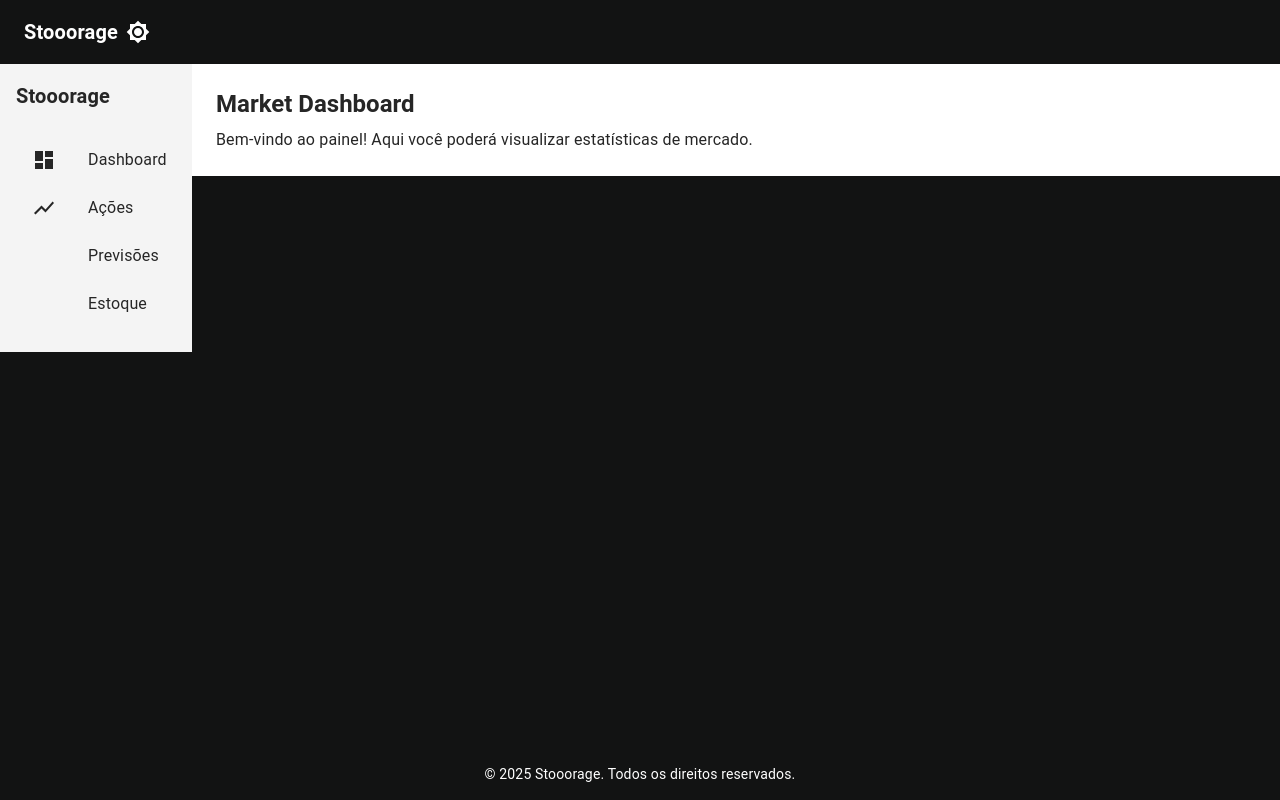
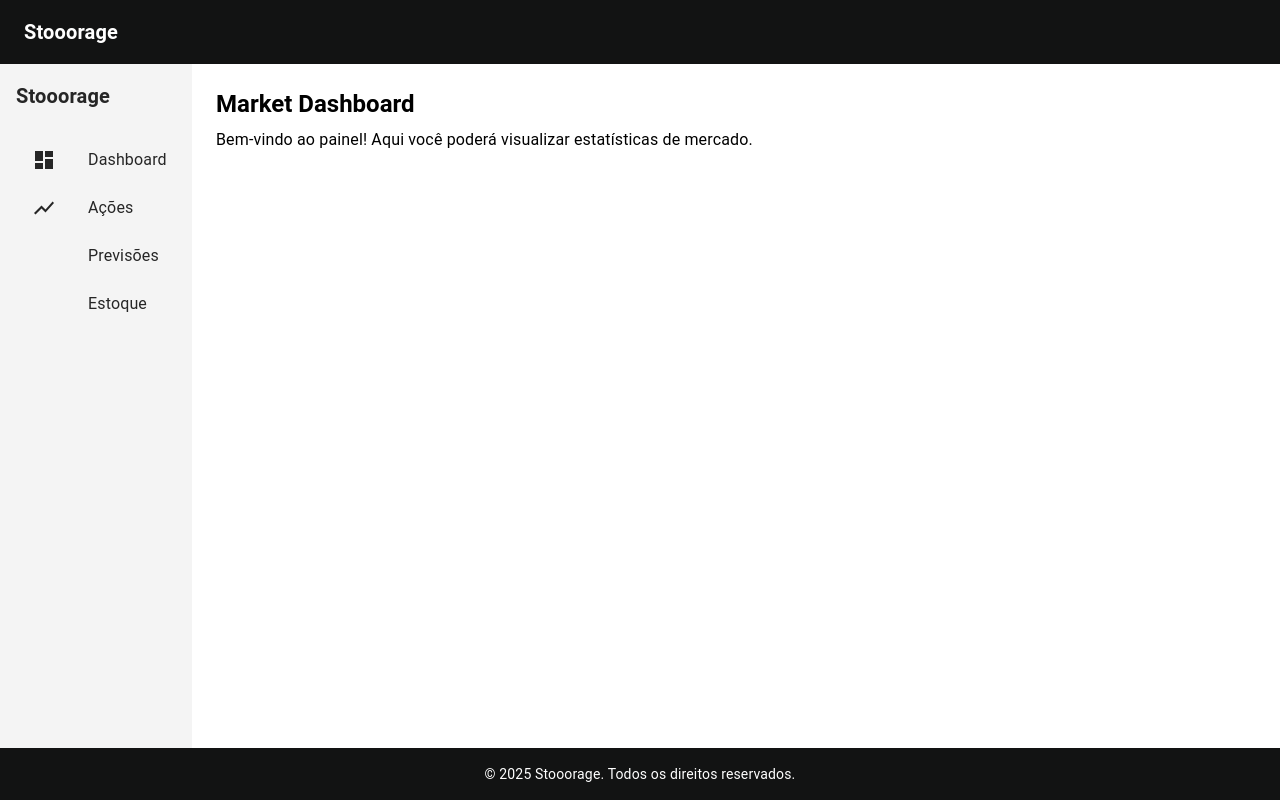
Before and after one commit to JVSutter/stooorage, a Next.js app in the folder frontend/: page /dashboard in a window 1280 px wide. Built offline with nearby package versions, Linux system fonts and the light colour scheme; some icons are missing.

Commit message:
tirando o ThemeProvider

```diff
--- a/frontend/src/app/layout.tsx
+++ b/frontend/src/app/layout.tsx
@@ -1,15 +1,12 @@
-import { useState } from "react";
 import type { Metadata } from "next";
 import { Geist, Geist_Mono } from "next/font/google";
 
-import { ThemeProvider, CssBaseline, Box } from "@mui/material";
+import { Box } from "@mui/material";
 
 import Header from "@/components/Header";
 import Sidebar from "@/components/Sidebar";
 import Footer from "@/components/Footer";
 import "./globals.css";
-
-import { getTheme } from "@/theme";
 
 const geistSans = Geist({
     variable: "--font-geist-sans",
@@ -32,45 +29,26 @@ export default function RootLayout({
     children: React.ReactNode;
 }>) {
 
-  const [mode, setMode] = useState<"light" | "dark">("dark");
-
-  const theme = getTheme(mode);
-
     return (
         <html lang="pt-BR">
             <body
                 className={`${geistSans.variable} ${geistMono.variable} antialiased`}
-        style={{ display: "flex", flexDirection: "column", minHeight: "100vh" }}
+                style={{
+                    display: "flex",
+                    flexDirection: "column",
+                    minHeight: "100vh",
+                }}
             >
-            <ThemeProvider theme={theme}>
-                <CssBaseline />
-
-                {/* Header full width */}
-                <Header
-                    mode={mode}
-                    toggleMode={() => {
-                        setMode(mode === "dark" ? "light" : "dark");
-                    }}
-                />
-
-                {/* Conteúdo dividido em Sidebar (20%) e Dashboard (80%) */}
+                <Header />
                 <Box display="flex" flexGrow={1} minHeight={0}>
-                    {/* Sidebar (20%) */}
-                    <Box
-                        width="15%"
-                    >
+                    <Box width="15%">
                         <Sidebar />
                     </Box>
-
-                    {/* Dashboard (80%) */}
                     <Box width="85%" overflow="auto">
                         {children}
                     </Box>
                 </Box>
-
-                {/* Footer full width */}
                 <Footer />
-            </ThemeProvider>
             </body>
         </html>
     );
--- a/frontend/src/components/Acoes.tsx
+++ b/frontend/src/components/Acoes.tsx
@@ -1,6 +1,7 @@
 
 "use client";
 import { Box, Typography } from "@mui/material";
+import { themeColors } from "@/theme";
 
 export default function Acoes() {
   return (
@@ -8,7 +9,7 @@ export default function Acoes() {
       <Typography variant="h5" fontWeight="600" gutterBottom>
         Ações!!!!
       </Typography>
-      <Typography variant="body1" color="text.secondary">
+      <Typography variant="body1" color={themeColors.palette.text.secondary}>
         Bem-vindo ao painel! Aqui você poderá visualizar estatísticas de mercado.
       </Typography>
     </Box>
--- a/frontend/src/components/Dashboard.tsx
+++ b/frontend/src/components/Dashboard.tsx
@@ -1,9 +1,10 @@
 "use client";
 import { Box, Typography } from "@mui/material";
+import { themeColors } from "@/theme";
 
 export default function Dashboard() {
   return (
-    <Box sx={{ p: 3, backgroundColor: "background.paper2" }}>
+    <Box sx={{ p: 3, backgroundColor: themeColors.palette.background.paper2 }}>
       <Typography variant="h5" fontWeight="600" gutterBottom>
         Market Dashboard
       </Typography>
--- a/frontend/src/components/Estoque.tsx
+++ b/frontend/src/components/Estoque.tsx
@@ -1,5 +1,6 @@
 "use client";
 import { Box, Typography } from "@mui/material";
+import { themeColors } from "@/theme";
 
 export default function Estoque() {
   return (
@@ -7,7 +8,7 @@ export default function Estoque() {
       <Typography variant="h5" fontWeight="600" gutterBottom>
         Estoque!!!!
       </Typography>
-      <Typography variant="body1" color="text.secondary">
+      <Typography variant="body1" color={themeColors.palette.text.secondary}>
         Bem-vindo ao painel! Aqui você poderá visualizar estatísticas de mercado.
       </Typography>
     </Box>
--- a/frontend/src/components/Footer.tsx
+++ b/frontend/src/components/Footer.tsx
@@ -1,9 +1,10 @@
 "use client";
 import { Box, Typography } from "@mui/material";
+import { themeColors } from "@/theme";
 
 export default function Footer() {
   return (
-    <Box component="footer" p={2} textAlign="center" color="text.light">
+    <Box component="footer" p={2} textAlign="center" bgcolor={themeColors.palette.background.default} color={themeColors.palette.text.light}>
       <Typography variant="body2">
         © {new Date().getFullYear()} Stooorage. Todos os direitos reservados.
       </Typography>
--- a/frontend/src/components/Header.tsx
+++ b/frontend/src/components/Header.tsx
@@ -1,26 +1,20 @@
 "use client";
 import { AppBar, Toolbar, Typography, IconButton } from "@mui/material";
-import { Brightness4, Brightness7 } from "@mui/icons-material";
+import { themeColors } from "@/theme";
 
-type HeaderProps = {
-    mode: "light" | "dark";
-    toggleMode: () => void;
-};
-
-export default function Header({ mode, toggleMode }: HeaderProps) {
+export default function Header() {
     return (
-        <AppBar position="static" >
-            <Toolbar sx={{
-                backgroundColor: "background.default",
-                color: "text.light"
-            }}>
+        <AppBar position="static" sx={{ boxShadow: "none" }}>
+            <Toolbar
+                sx={{
+                    backgroundColor: themeColors.palette.background.default,
+                    color: "text.light",
+                    minHeight: "0px",
+                }}
+            >
                 <Typography variant="h6" fontWeight="600">
                     Stooorage
                 </Typography>
-
-                <IconButton onClick={toggleMode} sx={{ color: "text.light" }}>
-                    {mode === "light" ? <Brightness4 /> : <Brightness7 />}
-                </IconButton>
             </Toolbar>
         </AppBar>
     );
--- a/frontend/src/components/Previsoes.tsx
+++ b/frontend/src/components/Previsoes.tsx
@@ -1,6 +1,7 @@
 
 "use client";
 import { Box, Typography } from "@mui/material";
+import { themeColors } from "@/theme";
 
 export default function Previsoes() {
   return (
@@ -8,7 +9,7 @@ export default function Previsoes() {
       <Typography variant="h5" fontWeight="600" gutterBottom>
         Previsões!!!!
       </Typography>
-      <Typography variant="body1" color="text.secondary">
+      <Typography variant="body1" color={themeColors.palette.text.secondary}>
         Bem-vindo ao painel! Aqui você poderá visualizar estatísticas de mercado.
       </Typography>
     </Box>
--- a/frontend/src/components/Sidebar.tsx
+++ b/frontend/src/components/Sidebar.tsx
@@ -4,6 +4,7 @@ import { Box, List, ListItemButton, ListItemIcon, ListItemText, Typography } fro
 import Inventory2Icon from '@mui/icons-material/Inventory2';
 import PreviewIcon from '@mui/icons-material/Preview';
 import { Dashboard, ShowChart } from "@mui/icons-material";
+import { themeColors } from "@/theme";
 
 const menu = [
   { label: "Dashboard", icon: <Dashboard />, href: "/dashboard" },
@@ -14,7 +15,7 @@ const menu = [
 
 export default function Sidebar() {
   return (
-    <Box sx={{ p: 2, backgroundColor: "background.paper", color: "text.primary" }}>
+    <Box sx={{ p: 2, backgroundColor: themeColors.palette.background.paper, color: themeColors.palette.text.primary, height: "100%" }}>
       <Typography variant="h6" mb={2} fontWeight="bold">
         Stooorage
       </Typography>
@@ -22,7 +23,7 @@ export default function Sidebar() {
         {menu.map((item) => (
           <Link key={item.label} href={item.href} style={{ textDecoration: 'none', color: 'inherit' }}>
             <ListItemButton key={item.label}>
-              <ListItemIcon sx={{ color: "text.primary" }}>{item.icon}</ListItemIcon>
+              <ListItemIcon sx={{ color: themeColors.palette.text.primary }}>{item.icon}</ListItemIcon>
               <ListItemText primary={item.label} />
             </ListItemButton>
           </Link>
--- a/frontend/src/theme.tsx
+++ b/frontend/src/theme.tsx
@@ -1,6 +1,6 @@
 "use client";
 
-import { createTheme } from "@mui/material/styles";
+// import { createTheme } from "@mui/material/styles";
 
 // color: #141414; Titulo
 // color: #262626; paragrafo
@@ -8,13 +8,9 @@ import { createTheme } from "@mui/material/styles";
 // background-color: #121313; Fundo mais escuro
 // background-color: #f4f4f4; fundo mais claro
 
-export const getTheme = (mode: "light" | "dark") =>
-    createTheme({
+export const themeColors = {
+    mode: "light" as "light" | "dark",
     palette: {
-            mode,
-            ...(mode === "light"
-                ? {
-                      // 🌞 Modo Claro
         text: {
             primary: "#262626",
             secondary: "#fff",
@@ -25,19 +21,39 @@ export const getTheme = (mode: "light" | "dark") =>
             paper: "#f4f4f4",
             paper2: "#fff",
         },
-                  }
-                : {
-                      // 🌙 Modo Escuro
-                      text: {
-                          primary: "#262626",
-                          secondary: "#fff",
-                          light: "#fff",
     },
-                      background: {
-                          default: "#121313",
-                          paper: "#f4f4f4",
-                          paper2: "#fff",
-                      },
-                  }),
-        },
-    });
+};
+
+// export const getTheme = (mode: "light" | "dark") =>
+//     createTheme({
+//         palette: {
+//             mode,
+//             ...(mode === "light"
+//                 ? {
+//                       // 🌞 Modo Claro
+//                       text: {
+//                           primary: "#262626",
+//                           secondary: "#fff",
+//                           light: "#fff",
+//                       },
+//                       background: {
+//                           default: "#121313",
+//                           paper: "#f4f4f4",
+//                           paper2: "#fff",
+//                       },
+//                   }
+//                 : {
+//                       // 🌙 Modo Escuro
+//                       text: {
+//                           primary: "#262626",
+//                           secondary: "#fff",
+//                           light: "#fff",
+//                       },
+//                       background: {
+//                           default: "#121313",
+//                           paper: "#f4f4f4",
+//                           paper2: "#fff",
+//                       },
+//                   }),
+//         },
+//     });
```
Lines whose indentation alone changed are shown as unchanged.
